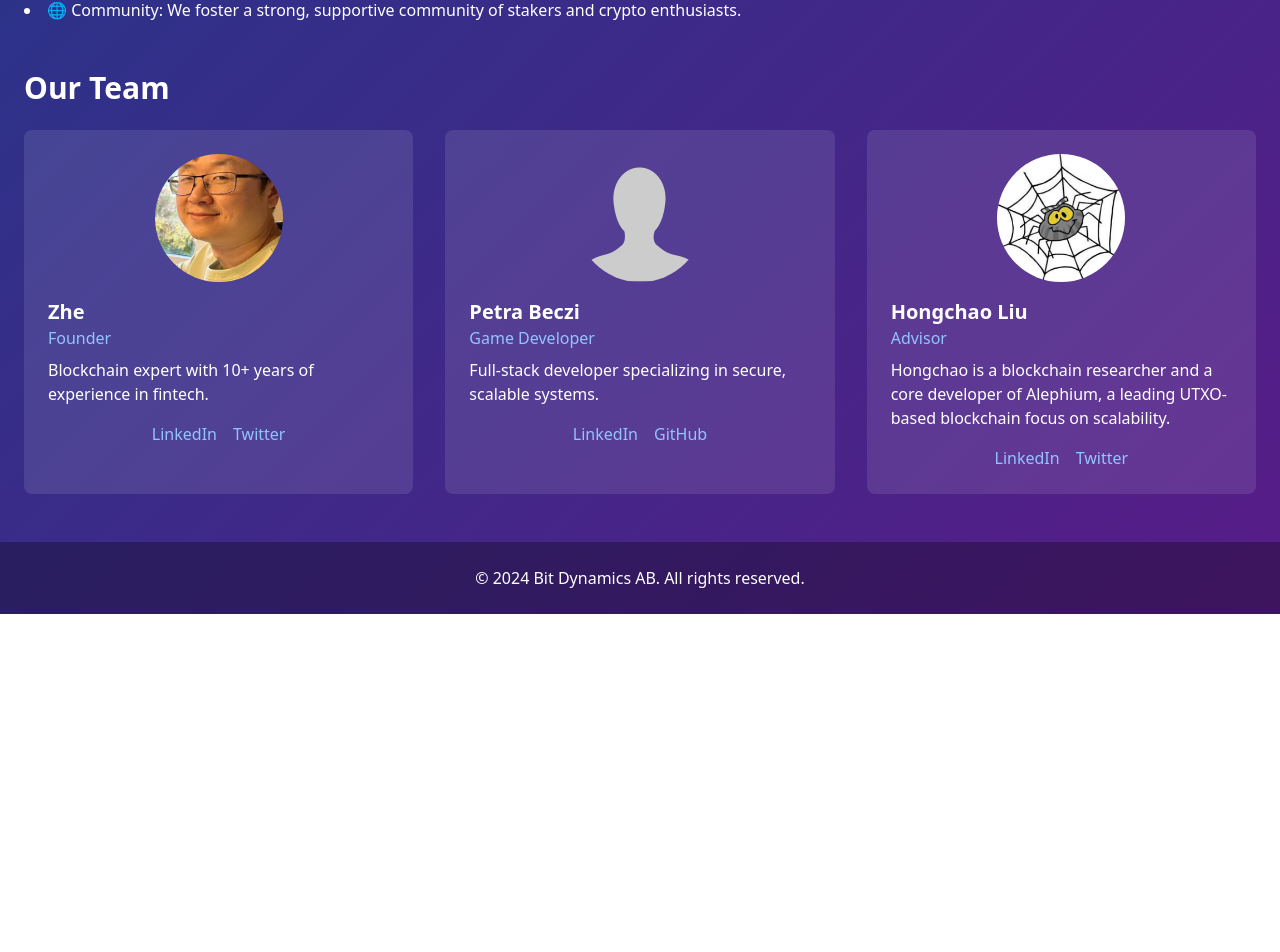
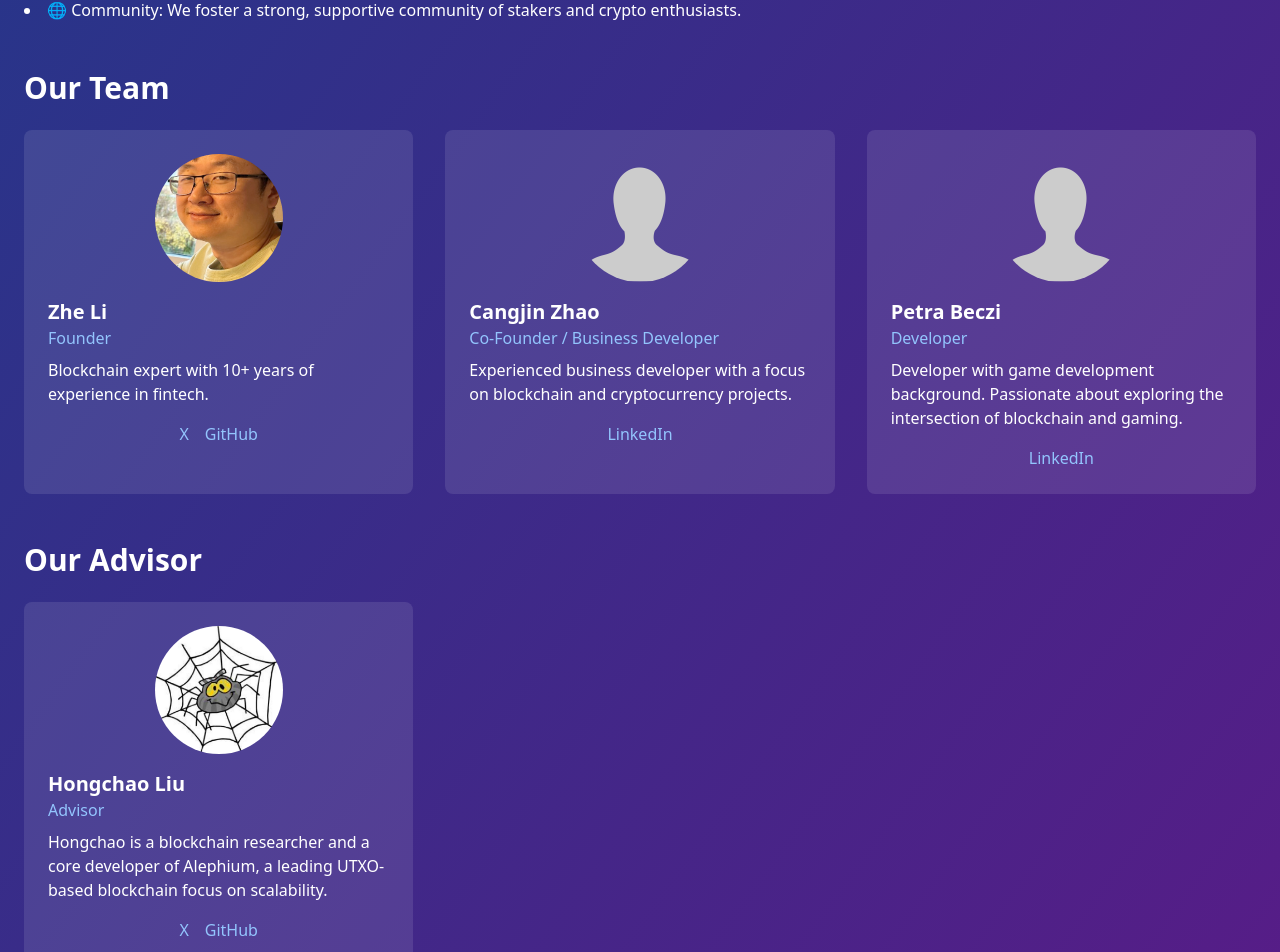
Before and after one commit to Bits-Heaven/bitsheaven-landing-page, a React (Create React App) app: page /about in a window 1280 px wide. Shown: the part 650-1602 px from the top of the page. Before the commit the page ends 1264 px from the top, so only its background shows below. Built offline with nearby package versions, Linux system fonts and the light colour scheme.

Commit message:
feat(AboutPage.tsx): update team member information and links for improved accuracy and consistency feat(AboutPage.tsx): add new team member with updated information and links for consistency

```diff
--- a/src/AboutPage.tsx
+++ b/src/AboutPage.tsx
@@ -47,31 +47,29 @@ const AboutPage: React.FC = () => {
         <div className="grid grid-cols-1 md:grid-cols-2 lg:grid-cols-3 gap-8">
           {[
             {
-              name: "Zhe",
+              name: "Zhe Li",
               role: "Founder",
               description: "Blockchain expert with 10+ years of experience in fintech.",
               image: zheImage,
               imagePosition: "object-right-top",
-              linkedin: "https://www.linkedin.com/in/janedoe",
-              twitter: "https://twitter.com/janedoe",
+              x: "https://x.com/linuxcity",
+              github: "https://github.com/zheli",
+            },
+            {
+              name: "Cangjin Zhao",
+              role: "Co-Founder / Business Developer",
+              description: "Experienced business developer with a focus on blockchain and cryptocurrency projects.",
+              image: placeholderImage,
+              imagePosition: "object-center",
+              linkedin: "https://www.linkedin.com/in/cangjin-zhao-0290a758",
             },
             {
               name: "Petra Beczi",
-              role: "Game Developer",
-              description: "Full-stack developer specializing in secure, scalable systems.",
+              role: "Developer",
+              description: "Developer with game development background. Passionate about exploring the intersection of blockchain and gaming.",
               image: placeholderImage,
               imagePosition: "object-center",
-              linkedin: "https://www.linkedin.com/in/johnsmith",
-              github: "https://github.com/johnsmith",
-            },
-            {
-              name: "Hongchao Liu",
-              role: "Advisor",
-              description: "Hongchao is a blockchain researcher and a core developer of Alephium, a leading UTXO-based blockchain focus on scalability.",
-              image: hongchaoImage,
-              imagePosition: "object-center",
-              linkedin: "https://www.linkedin.com/in/alicejohnson",
-              twitter: "https://twitter.com/alicejohnson",
+              linkedin: "https://www.linkedin.com/in/petrabeczi/",
             },
           ].map((person, index) => (
             <div key={index} className="bg-white bg-opacity-10 p-6 rounded-lg">
@@ -91,9 +89,49 @@ const AboutPage: React.FC = () => {
                     LinkedIn
                   </a>
                 )}
-                {person.twitter && (
-                  <a href={person.twitter} target="_blank" rel="noopener noreferrer" className="text-blue-300 hover:text-blue-100">
-                    Twitter
+                {person.x && (
+                  <a href={person.x} target="_blank" rel="noopener noreferrer" className="text-blue-300 hover:text-blue-100">
+                    X
+                  </a>
+                )}
+                {person.github && (
+                  <a href={person.github} target="_blank" rel="noopener noreferrer" className="text-blue-300 hover:text-blue-100">
+                    GitHub
+                  </a>
+                )}
+              </div>
+            </div>
+          ))}
+        </div>
+
+        <h3 className="text-3xl font-bold mt-12 mb-6">Our Advisor</h3>
+        <div className="grid grid-cols-1 md:grid-cols-2 lg:grid-cols-3 gap-8">
+          {[
+            {
+              name: "Hongchao Liu",
+              role: "Advisor",
+              description: "Hongchao is a blockchain researcher and a core developer of Alephium, a leading UTXO-based blockchain focus on scalability.",
+              image: hongchaoImage,
+              imagePosition: "object-center",
+              x: "https://x.com/hongchao",
+              github: "https://github.com/h0ngcha0",
+            },
+          ].map((person, index) => (
+            <div key={index} className="bg-white bg-opacity-10 p-6 rounded-lg">
+              <div className="w-32 h-32 mx-auto mb-4 overflow-hidden rounded-full">
+                <img
+                  src={person.image}
+                  alt={person.name}
+                  className={`w-full h-full object-cover ${person.imagePosition}`}
+                />
+              </div>
+              <h4 className="text-xl font-bold">{person.name}</h4>
+              <p className="text-blue-300">{person.role}</p>
+              <p className="mt-2">{person.description}</p>
+              <div className="mt-4 flex justify-center space-x-4">
+                {person.x && (
+                  <a href={person.x} target="_blank" rel="noopener noreferrer" className="text-blue-300 hover:text-blue-100">
+                    X
                   </a>
                 )}
                 {person.github && (
```
